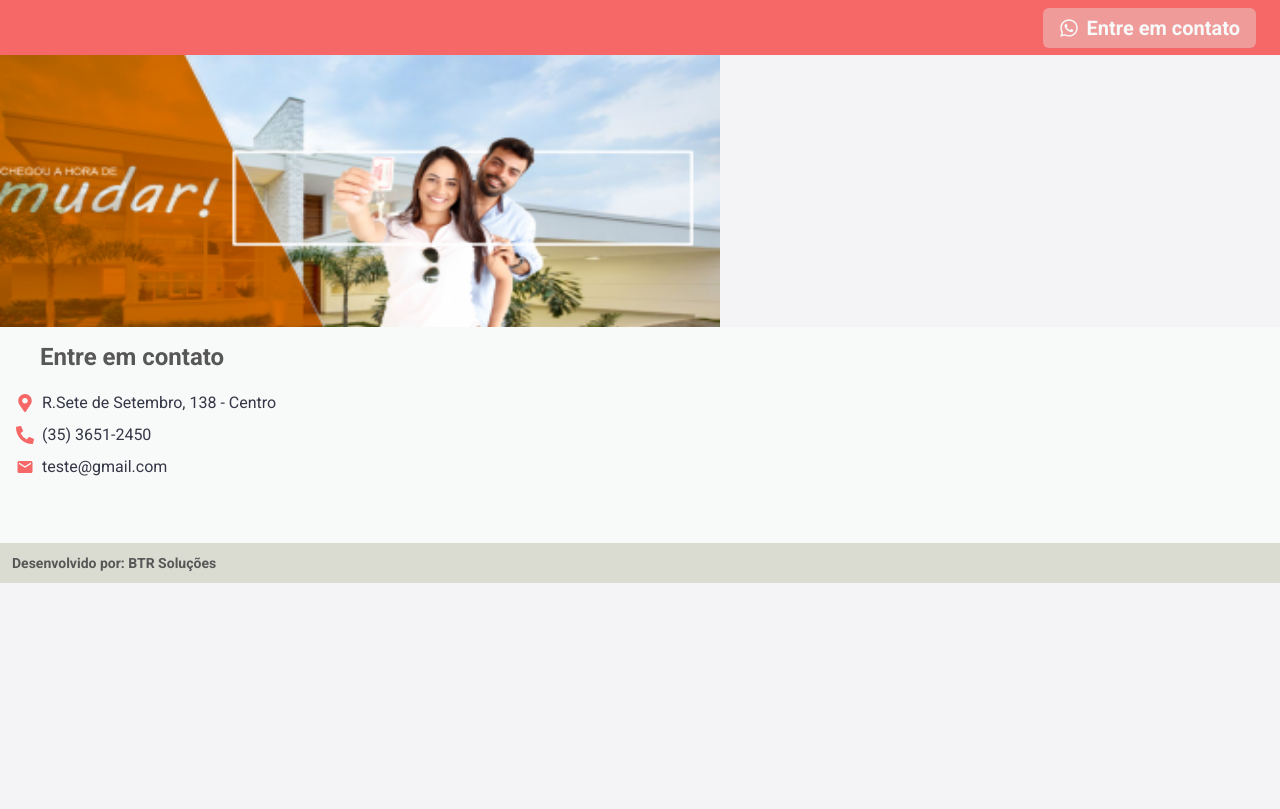
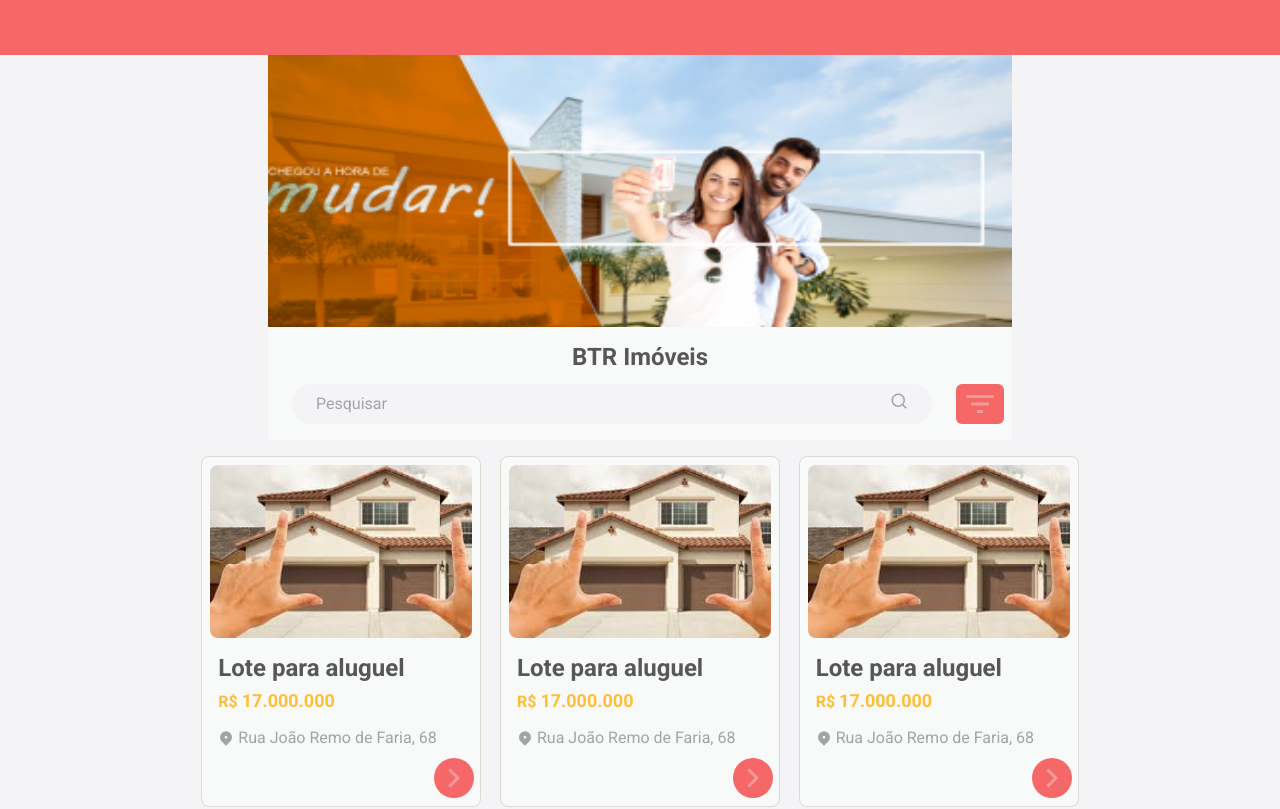
Before and after one commit to sonegobruno/btr-imoveis, a Next.js app: page / in a window 1280 px wide. Shown: the top 809 px of the page. Built offline with nearby package versions, Linux system fonts and the light colour scheme.

Commit message:
atualizado

```diff
--- /dev/null
+++ b/src/components/Filter.tsx
@@ -0,0 +1,18 @@
+import {
+  Flex, FlexProps, Button, Icon,
+} from '@chakra-ui/react';
+import { RiFilter3Fill } from 'react-icons/ri';
+import { SearchBox } from './SearchBox';
+
+type FilterProps = FlexProps
+
+export function Filter({ ...rest }: FilterProps): JSX.Element {
+  return (
+    <Flex {...rest} align="center" justify="space-evenly">
+      <SearchBox />
+      <Button w="48px" h="40px" ml="2" colorScheme="red">
+        <Icon fontSize="36px" color="red.50" as={RiFilter3Fill} />
+      </Button>
+    </Flex>
+  );
+}
--- a/src/components/Footer.tsx
+++ b/src/components/Footer.tsx
@@ -14,8 +14,8 @@ export function Footer(): JSX.Element {
         h="216px"
       >
         <Box
-          ml="4"
-          mt="3"
+          ml={['4', '12']}
+          mt={['3', '4']}
         >
           <Text ml="6" fontWeight="bold" fontSize="2xl">Entre em contato</Text>
           <Stack spacing="2" mt="4">
@@ -40,7 +40,7 @@ export function Footer(): JSX.Element {
         w="100%"
         display="flex"
         align="center"
-        pl="3"
+        pl={['3', '5']}
       >
         <Text fontSize="sm" fontWeight="bold">Desenvolvido por: BTR Soluções</Text>
       </Flex>
--- a/src/components/Header.tsx
+++ b/src/components/Header.tsx
@@ -2,8 +2,17 @@ import {
   Button, Flex, Icon, Text, useBreakpointValue,
 } from '@chakra-ui/react';
 import { FaWhatsapp } from 'react-icons/fa';
+import { RiArrowLeftSLine } from 'react-icons/ri';
 
-export function Header(): JSX.Element {
+interface HeaderProps {
+  showContact?: boolean;
+  showBackButton?: boolean;
+}
+
+export function Header({
+  showBackButton = false,
+  showContact = false,
+}: HeaderProps): JSX.Element {
   const isWideVersion = useBreakpointValue({
     base: false,
     lg: true,
@@ -20,6 +29,7 @@ export function Header(): JSX.Element {
       align="center"
       bg="red.500"
     >
+      {showContact && (
         <Button
           as="a"
           ml="auto"
@@ -35,6 +45,21 @@ export function Header(): JSX.Element {
           {isWideVersion
           && <Text color="gray.200" fontSize="xl" ml="2">Entre em contato</Text>}
         </Button>
+      )}
+
+      {showBackButton && (
+      <Button
+        mr="auto"
+        bg="transparent"
+        w="32px"
+        h="32px"
+        _hover={{
+          bg: 'red.300',
+        }}
+      >
+        <Icon color="gray.200" fontSize="4xl" as={RiArrowLeftSLine} />
+      </Button>
+      )}
 
     </Flex>
   );
--- a/src/components/Home/Banner.tsx
+++ b/src/components/HomeComponents/Banner.tsx
@@ -7,7 +7,8 @@ export function Banner(): JSX.Element {
       alt="banner"
       w="100%"
       h={['160px', '272px']}
-      maxWidth="720px"
+      maxWidth="744px"
+      mx="auto"
     />
   );
 }
--- /dev/null
+++ b/src/components/HomeComponents/Description.tsx
@@ -0,0 +1,11 @@
+import { Heading, Flex } from '@chakra-ui/react';
+import { Filter } from '../Filter';
+
+export function Description(): JSX.Element {
+  return (
+    <Flex maxWidth="744px" mx="auto" py="4" px="2" w="100%" direction="column" bg="gray.200">
+      <Heading fontSize="2xl" textAlign="center">BTR Imóveis</Heading>
+      <Filter mt="3" />
+    </Flex>
+  );
+}
--- /dev/null
+++ b/src/components/HomeComponents/ListImmobile.tsx
@@ -0,0 +1,25 @@
+import { Grid, GridItem } from '@chakra-ui/react';
+import { Immobile } from '../Immobile';
+
+export function ListImmobile(): JSX.Element {
+  return (
+    <Grid
+      maxWidth="880px"
+      mx="auto"
+      py="4"
+      w="100%"
+      gap={4}
+      templateColumns={['1fr', '1fr 1fr', '1fr 1fr', '1fr 1fr 1fr']}
+    >
+      <GridItem display="flex" justifyContent="center">
+        <Immobile />
+      </GridItem>
+      <GridItem display="flex" justifyContent="center">
+        <Immobile />
+      </GridItem>
+      <GridItem display="flex" justifyContent="center">
+        <Immobile />
+      </GridItem>
+    </Grid>
+  );
+}
--- /dev/null
+++ b/src/components/Immobile.tsx
@@ -0,0 +1,41 @@
+import {
+  Box, Flex, Heading, Text, Icon, Button,
+} from '@chakra-ui/react';
+import { useRouter } from 'next/dist/client/router';
+
+import { RiArrowRightSLine, RiMapPin2Fill } from 'react-icons/ri';
+
+export function Immobile(): JSX.Element {
+  const router = useRouter();
+
+  return (
+    <Flex
+      border="1px"
+      borderColor="gray.400"
+      borderRadius="8px"
+      bg="gray.200"
+      w="100%"
+      maxW={280}
+      h="100%"
+      p="2"
+      direction="column"
+    >
+      <Flex w="100%" h="173px" bgImage="url(/assets/house.png)" bgSize="cover" borderRadius="8px" mx="auto" />
+      <Box w="280px" mt="4" ml="auto" display="flex" flexDirection="column" px="2">
+        <Heading color="gray.900" fontSize="2xl">Lote para aluguel</Heading>
+        <Text color="yellow.500" fontWeight="bold" mt="1">
+          R$
+          {' '}
+          <Text fontSize="lg" as="span">17.000.000</Text>
+        </Text>
+        <Text color="gray.500" display="flex" alignItems="center" mt="3">
+          <Icon size="sm" as={RiMapPin2Fill} />
+          <Text as="span" size="sm" ml="1">Rua João Remo de Faria, 68</Text>
+        </Text>
+        <Button onClick={() => { router.push('imovel/32'); }} alignSelf="flex-end" mr="2" mt="2" borderRadius="24" w="10" h="10" colorScheme="red" type="button">
+          <Icon fontSize="36px" color="red.50" as={RiArrowRightSLine} />
+        </Button>
+      </Box>
+    </Flex>
+  );
+}
--- /dev/null
+++ b/src/components/SearchBox.tsx
@@ -0,0 +1,33 @@
+import { Flex, Icon, Input } from '@chakra-ui/react';
+import { useRef } from 'react';
+import { RiSearchLine } from 'react-icons/ri';
+
+export function SearchBox(): JSX.Element {
+  const searchInputRef = useRef<HTMLInputElement>(null);
+
+  return (
+    <Flex
+      as="label"
+      flex="1"
+      py="2"
+      px="6"
+      alignSelf="center"
+      color="gray.200"
+      position="relative"
+      bg="gray.300"
+      borderRadius="full"
+      mx={['0', '4']}
+    >
+      <Input
+        color="gray.500"
+        variant="unstyled"
+        placeholder="Pesquisar"
+        _placeholder={{
+          color: 'gray.500',
+        }}
+        ref={searchInputRef}
+      />
+      <Icon as={RiSearchLine} color="gray.500" fontSize="18" />
+    </Flex>
+  );
+}
--- a/src/pages/index.tsx
+++ b/src/pages/index.tsx
@@ -1,12 +1,16 @@
 import { Footer } from '@/components/Footer';
 import { Header } from '@/components/Header';
-import { Banner } from '@/components/Home/Banner';
+import { Banner } from '@/components/HomeComponents/Banner';
+import { Description } from '@/components/HomeComponents/Description';
+import { ListImmobile } from '@/components/HomeComponents/ListImmobile';
 
 export default function Home(): JSX.Element {
   return (
     <>
       <Header />
       <Banner />
+      <Description />
+      <ListImmobile />
       <Footer />
     </>
   );
--- a/src/styles/theme.ts
+++ b/src/styles/theme.ts
@@ -19,7 +19,7 @@ export const theme = extendTheme({
       50: '#EEEEF2',
     },
     red: {
-      300: '#EF9B9A',
+      50: '#EF9B9A',
       500: '#F66868',
     },
     yellow: {
```
Also changed, not shown: src/pages/imovel/[slug].tsx (added, +7 -0 lines), public/assets/house.png (added). Lines whose indentation alone changed are shown as unchanged.
